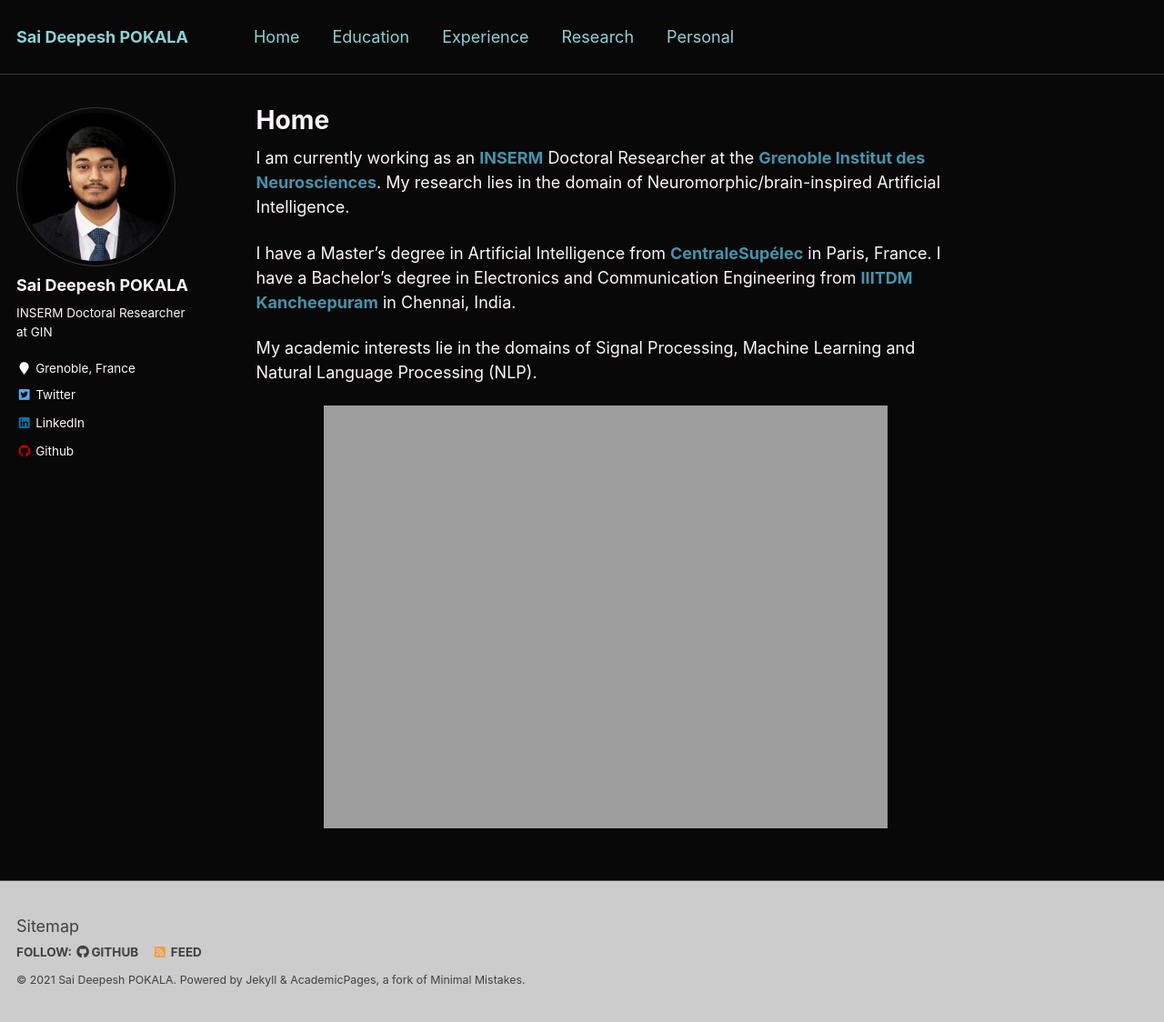
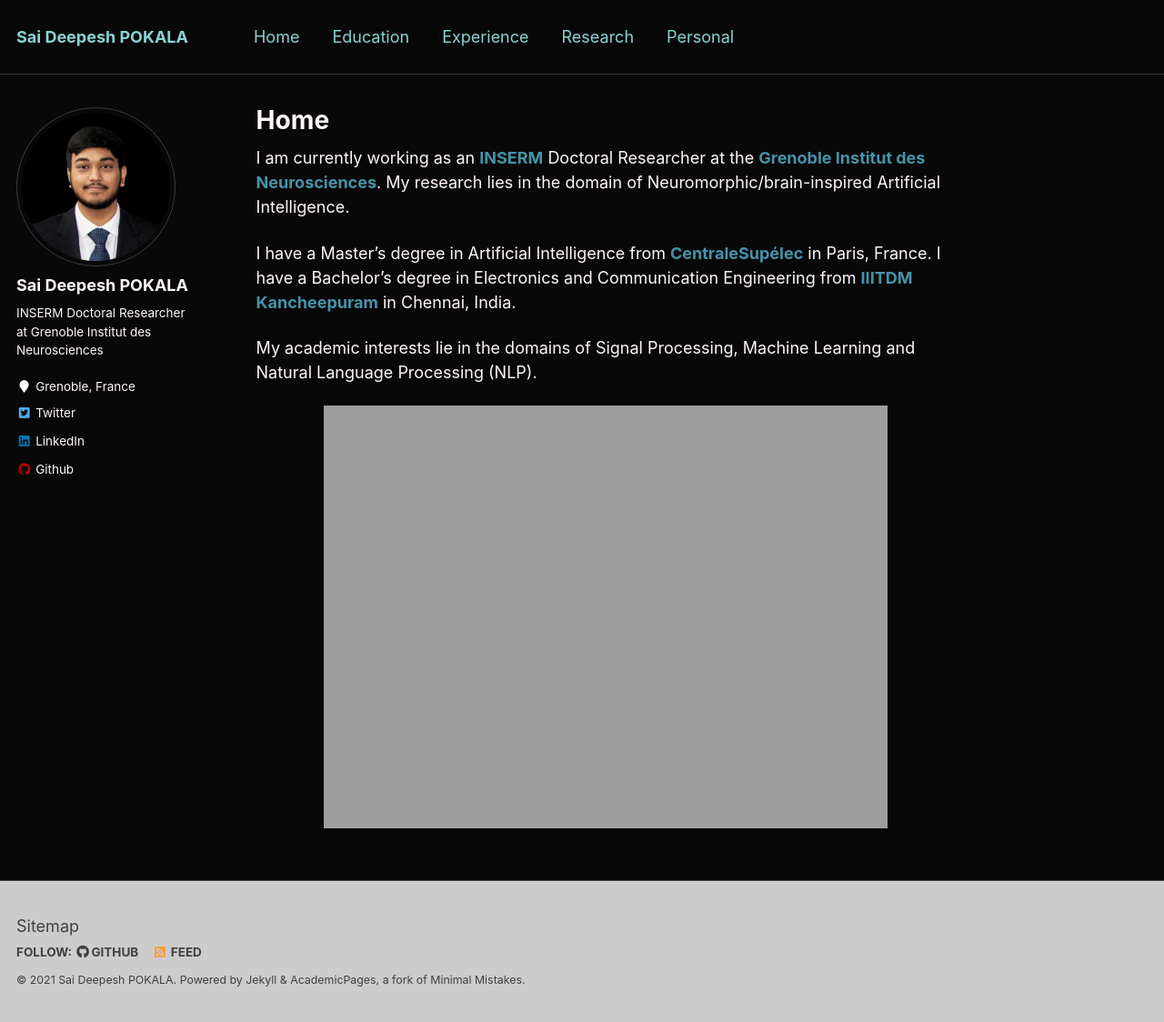
Before and after one commit to saideepesh/saideepesh.github.io, a Jekyll site: the page built from _pages/about.md, in a window 1280 px wide and 1124 px high. Shown: the whole window at 91% size. Built offline with Jekyll 4.4.1, drawn with Linux system fonts in a browser that asks for light colours.

Commit message:
Update _config.yml

```diff
--- a/_config.yml
+++ b/_config.yml
@@ -86,7 +86,7 @@ analytics:
 author:
   name             : "Sai Deepesh POKALA"
   avatar           : "Deepesh_noBG.png"
-  bio              : "INSERM Doctoral Researcher at GIN"
+  bio              : "INSERM Doctoral Researcher at Grenoble Institut des Neurosciences"
   location         : "Grenoble, France"
   employer         :
   pubmed           : # "https://www.ncbi.nlm.nih.gov/pubmed/?term=john+snow"
```
